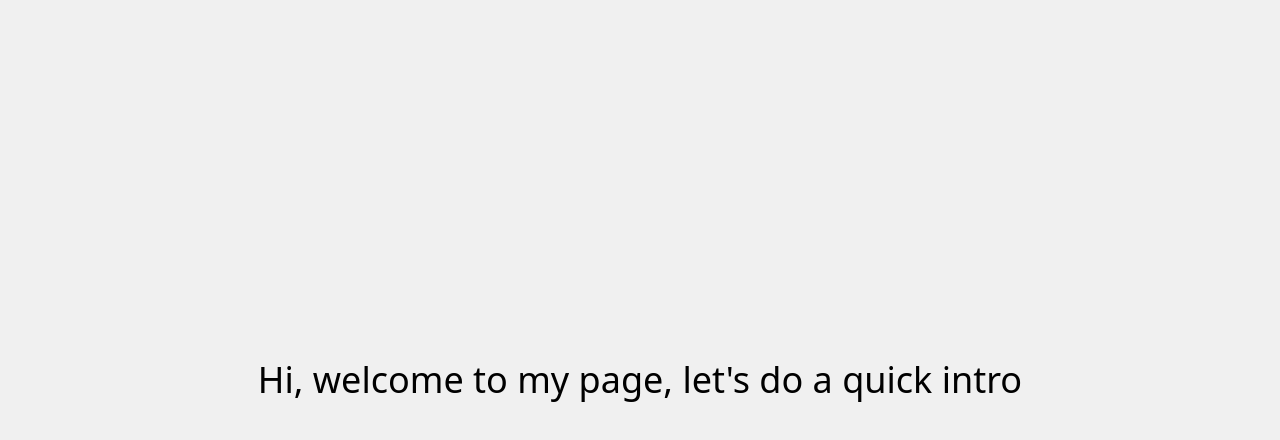
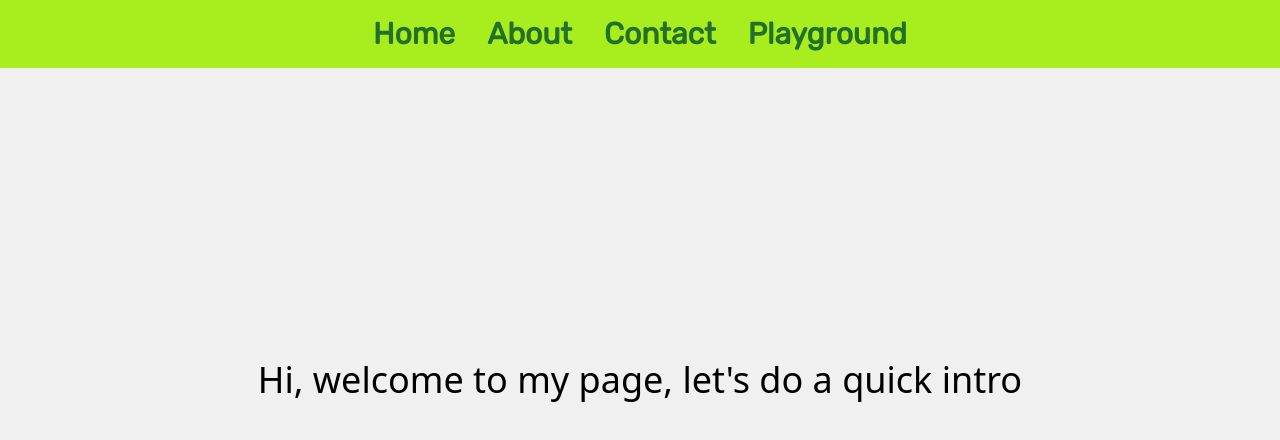
Before and after one commit to rayzio-jax/lms-nuxtjs2, a Nuxt app: page / in a window 1280 px wide. Shown: the top 440 px of the page. Built offline with nearby package versions, Linux system fonts and the light colour scheme.

Commit message:
added: page layout

```diff
--- /dev/null
+++ b/layouts/default.vue
@@ -0,0 +1,9 @@
+<template>
+  <div class="min-h-[100vh]">
+    <NavBar />
+    <div>
+      <Nuxt />
+      <PageFooter />
+    </div>
+  </div>
+</template>
```
